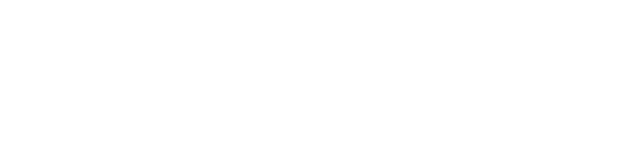
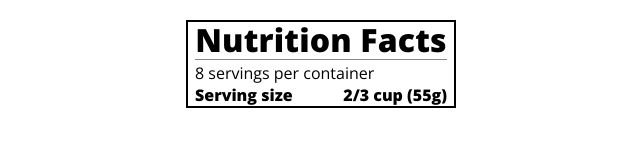
Before and after one commit to MuntakaHelali/Nutrition-Label-Solution, a plain HTML site: page index.html in a window 1280 px wide. Shown: the whole page, without its empty margins (319-959 px from the left). Drawn offline with nearby package versions, Linux system fonts and the light colour scheme.

Commit message:
Step 1 - 25 Solution
Updated HTML and CSS Codebase.

```diff
--- a/index.html
+++ b/index.html
@@ -5,8 +5,16 @@
     <meta name="viewport" content="width=device-width, initial-scale=1.0">
     <title>Nutrition Label</title>
     <link rel="stylesheet" href="styles.css">
+    <link rel="stylesheet" href="https://fonts.googleapis.com/css?family=Open+Sans:400,700,800">
 </head>
 <body>
-
+    <div class="label">
+        <header>
+            <h1 class="bold">Nutrition Facts</h1>
+            <div class="divider"></div>
+            <p>8 servings per container</p>
+            <p class="bold">Serving size <span>2/3 cup (55g)</span></p>
+        </header>
+    </div>
 </body>
 </html>
--- a/styles.css
+++ b/styles.css
@@ -0,0 +1,39 @@
+*{
+    box-sizing: border-box;
+}
+
+html{
+    font-size: 16px;
+}
+
+body{
+    font-family: "Open Sans", sans-serif;
+}
+
+header h1{
+    text-align: center;
+    margin: -4px 0;
+    letter-spacing: 0.15px;
+}
+
+.label{
+    border: 2px solid black;
+    width: 270px;
+    margin: 20px auto;
+    padding: 0 7px;
+}
+
+p{
+    margin: 0;
+    display: flex;
+    justify-content: space-between;
+}
+
+.divider{
+    border-bottom: 1px solid #888989;
+    margin: 2px 0;
+}
+
+.bold{
+    font-weight: 800;
+}
```
